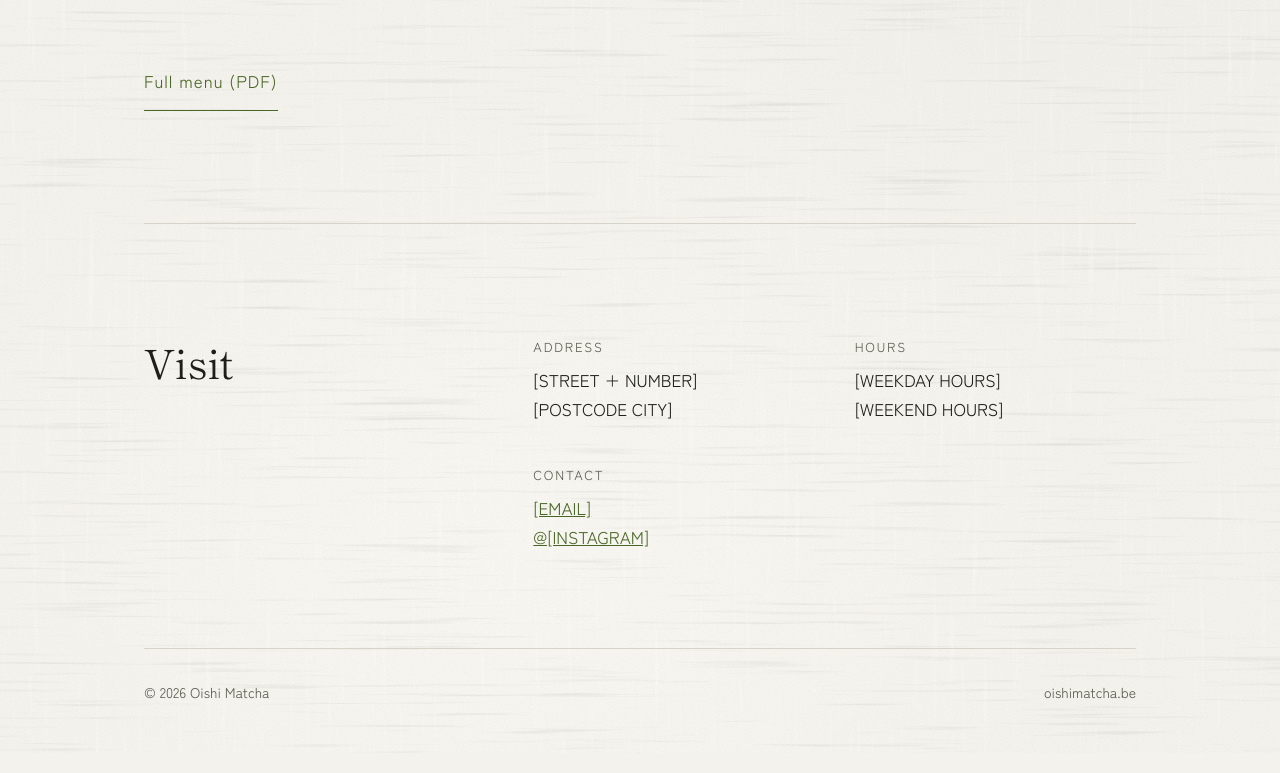
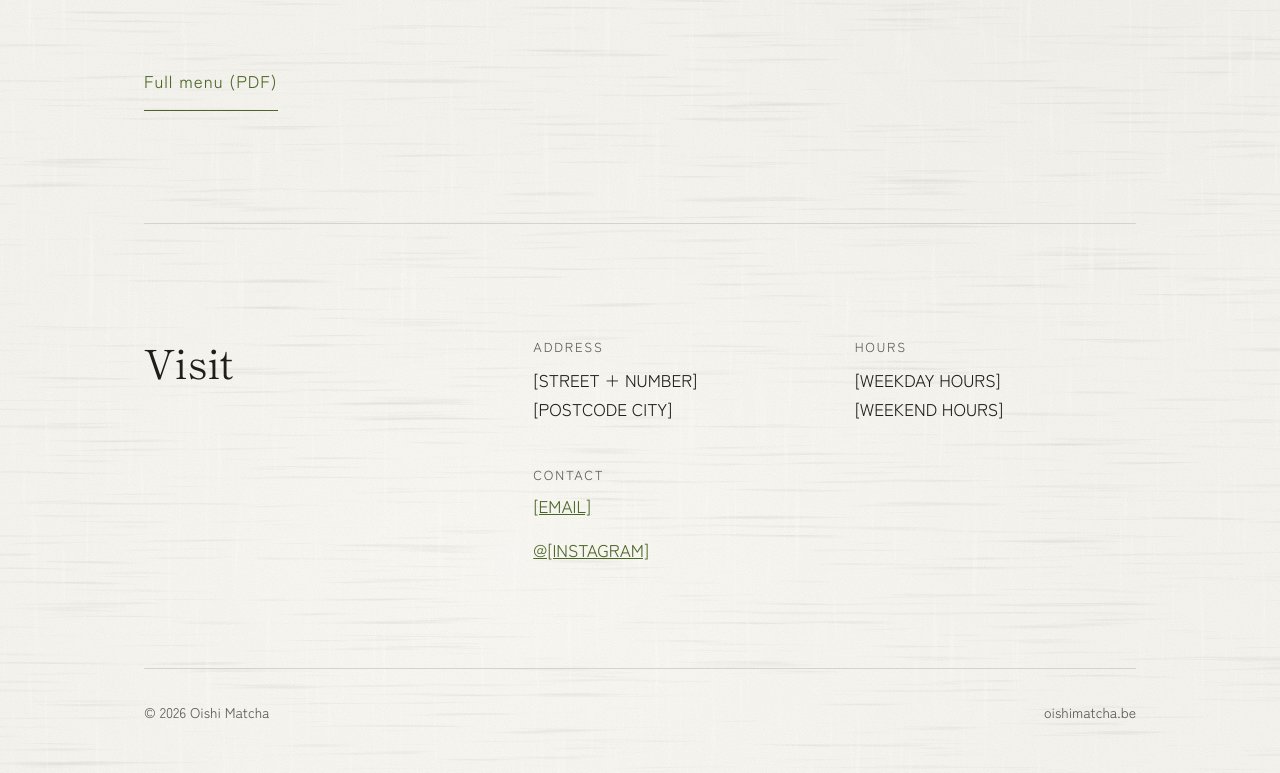
Before and after one commit to Nicorhns/oishi_matcha_website, a plain HTML site: page index.html in a window 1280 px wide. Shown: the part 1402-2175 px from the top of the page. Drawn offline with Linux system fonts and the light colour scheme.

Commit message:
Make contact and brand links 44px tap targets
Co-Authored-By: Claude Opus 5.5 <noreply@anthropic.com>
Claude-Session: https://claude.ai/code/session_01Ti3zeRXzeF3PqEEwiXdqhW

```diff
--- a/index.html
+++ b/index.html
@@ -112,7 +112,7 @@
             </div>
             <div>
               <p class="label">Contact</p>
-              <p><a href="mailto:[EMAIL]">[EMAIL]</a><br><a href="https://instagram.com/[INSTAGRAM]">@[INSTAGRAM]</a></p>
+              <div class="contact-links"><a href="mailto:[EMAIL]">[EMAIL]</a><a href="https://instagram.com/[INSTAGRAM]">@[INSTAGRAM]</a></div>
             </div>
           </div>
         </section>
--- a/style.css
+++ b/style.css
@@ -110,6 +110,7 @@ a:hover { color: var(--accent-dark); }
   letter-spacing: 0.04em;
   color: var(--ink);
   text-decoration: none;
+  min-height: 44px;
 }
 .brand:hover { color: var(--ink); }
 .hanko {
@@ -228,6 +229,15 @@ h2 {
 }
 .menu .cta { margin-top: 56px; }
 
+/* Contact links: full-height tap targets */
+.contact-links { display: flex; flex-direction: column; margin: -10px 0 0; }
+.contact-links a {
+  display: inline-flex;
+  align-items: center;
+  align-self: flex-start;
+  min-height: 44px;
+}
+
 /* Visit */
 .visit {
   padding: 112px 0 96px;
```
